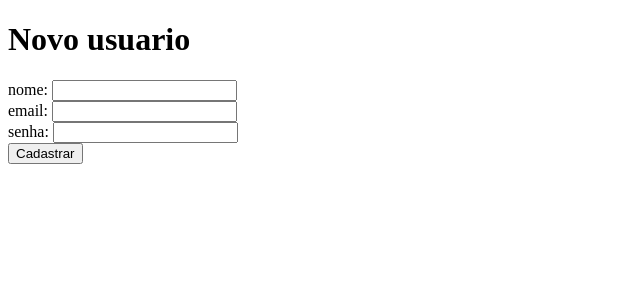
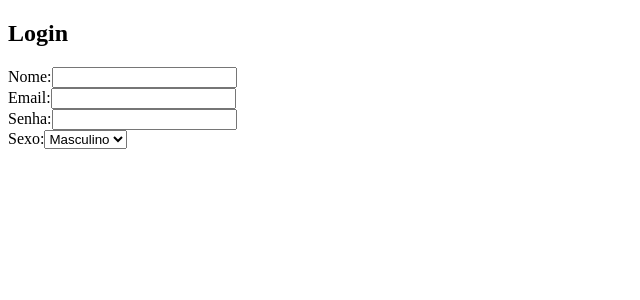
Before and after one commit to luchersou/React-JS-curso-1-2, a React (Create React App) app: page / in a window 1280 px wide. Shown: the top 300 px of the page, without its empty margins (0-640 px from the left). Built offline with nearby package versions, Linux system fonts and the light colour scheme.

Commit message:
test: Aprimora a implementação do formulário de login com controle de estado para email, senha e sexo realizado 2 commits atrás

```diff
--- a/src/App.js
+++ b/src/App.js
@@ -4,49 +4,49 @@
 
   constructor(props){
     super(props);
-    this.state={
-      nome: '',
-      email: '',
-      senha: '',
-      error: ''
+    this.state = {
+        form:{
+          nome: '',
+          email: '',
+          senha: '',
+          sexo: ''
+        }
     };
-
-    this.cadastrar = this.cadastrar.bind(this);
+      this.dadosForm =this.dadosForm.bind(this);
   }
 
-  cadastrar(e){
-    const{nome, email, senha} = this.state;
-
-    if(nome !== '' && email !== '' && senha !== ''){
-    alert(`nome: ${nome} \nEmail: ${email} \nSenha: ${senha}`);
-    } else{
-        this.setState({error: 'Todos os campos precisam estar preenchios!'});
-    }
-
-    e.preventDefault();
+  dadosForm(e){
+    let form = this.state.form;
+    form[e.target.name] = e.target.value;
+    this.setState({form: form});
   }
 
   render(){
     return(
       <div>
-        <h1>Novo usuario</h1>
-        {this.state.error && <p>{this.state.error}</p>}
+        <h2>Login</h2>
+        Nome:
+        <input type="text" name="nome" value={this.state.form.nome}
+        onChange={this.dadosForm} /> <br/>
+        Email:
+        <input type="email" name="email" value={this.state.form.email}
+        onChange={this.dadosForm}/><br/>
+        Senha:
+        <input type="password" name="senha" value={this.state.form.senha}
+        onChange={this.dadosForm}/><br/>
 
-        <form onSubmit={this.cadastrar}>
-          <label>nome: </label>
-          <input type="type" value={this.state.nome}
-          onChange={ (e) => this.setState( {nome: e.target.value} ) } /> <br />
+      Sexo:
+      <select name="sexo" value={this.state.form.sexo} onChange={this.dadosForm}>
+        <option value="masculino">Masculino</option>
+        <option value="feminino">feminino</option>
+      </select>
+      <div>
+        <h3>{this.state.form.email}</h3>
+        <h3>{this.state.form.senha}</h3>
+        <h3>{this.state.form.sexo}</h3>
+      </div>
 
-          <label>email: </label>
-          <input type="email" value={this.state.email}
-          onChange={ (e) => this.setState( {email: e.target.value} ) } /> <br />
 
-          <label>senha: </label>
-          <input type="password" value={this.state.senha}
-          onChange={ (e) => this.setState( {senha: e.target.value} ) } /> <br />
-
-          <button type="submit">Cadastrar</button>
-        </form>
       </div>
     );
   }
```
